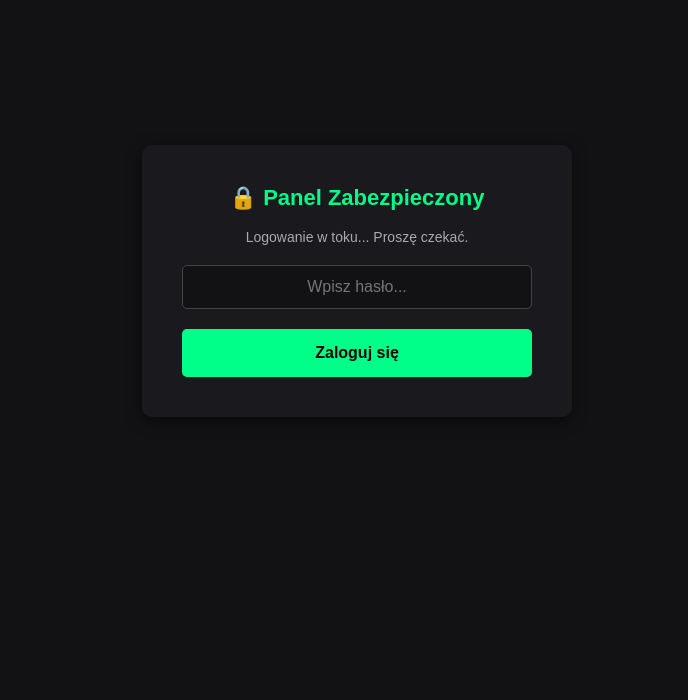
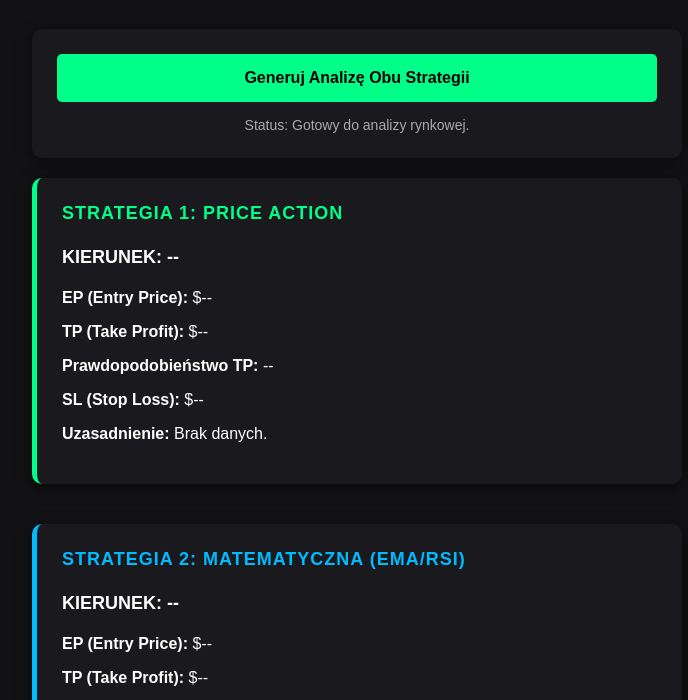
Before and after one commit to danzys413/moj-crypto-trader, a website: page index.html in a window 1280 px wide. Shown: the part 99-799 px from the top of the page, without its empty margins (283-971 px from the left). Drawn offline with Linux system fonts and the light colour scheme.

Commit message:
Update index.html

```diff
--- a/index.html
+++ b/index.html
@@ -19,37 +19,11 @@
         }
         h1 { text-align: center; margin-bottom: 30px; color: #00ff88; }
 
-        /* PANEL LOGOWANIA */
-        #login-container {
-            background-color: #1a1a1e;
-            padding: 40px;
-            border-radius: 10px;
-            box-shadow: 0 4px 15px rgba(0,0,0,0.5);
-            text-align: center;
-            max-width: 350px;
-            width: 100%;
-        }
-        #login-container h2 { margin-top: 0; color: #00ff88; font-size: 22px; }
-        #login-container p { color: #aaa; font-size: 14px; margin-bottom: 20px; }
-        #server-password {
-            width: 100%;
-            padding: 12px;
-            margin-bottom: 20px;
-            border-radius: 5px;
-            border: 1px solid #444;
-            background-color: #121214;
-            color: white;
-            font-size: 16px;
-            box-sizing: border-box;
-            text-align: center;
-        }
-
-        /* PANEL GŁÓWNY SYSTEMU */
         #main-layout {
             max-width: 650px;
             width: 100%;
             margin: 0 auto;
-            display: none;
+            display: flex;
             flex-direction: column;
             gap: 20px;
         }
@@ -83,13 +57,6 @@
 </head>
 <body>
 
-    <div id="login-container">
-        <h2>🔒 Panel Zabezpieczony</h2>
-        <p>Logowanie w toku... Proszę czekać.</p>
-        <input type="password" id="server-password" placeholder="Wpisz hasło...">
-        <button onclick="zaloguj()">Zaloguj się</button>
-    </div>
-
     <div id="main-layout">
         <h1>Crypto AI Trader Platform (4H)</h1>
 
```
